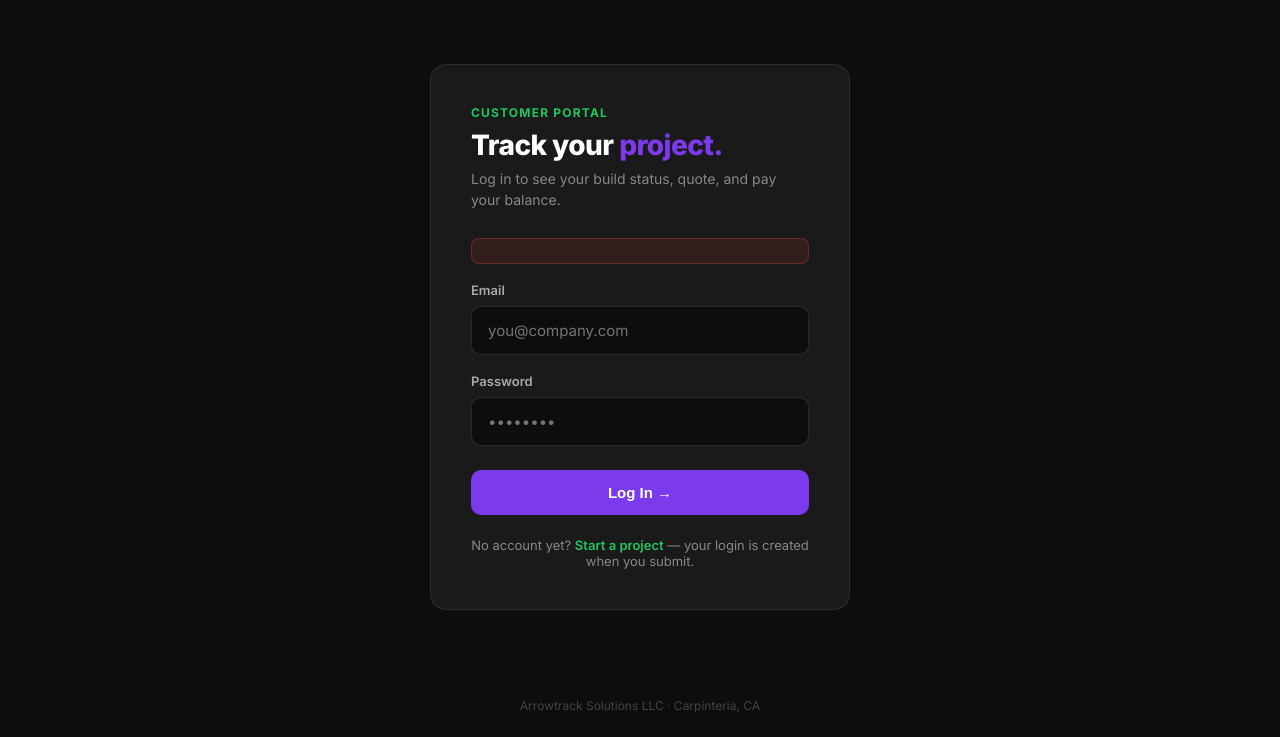
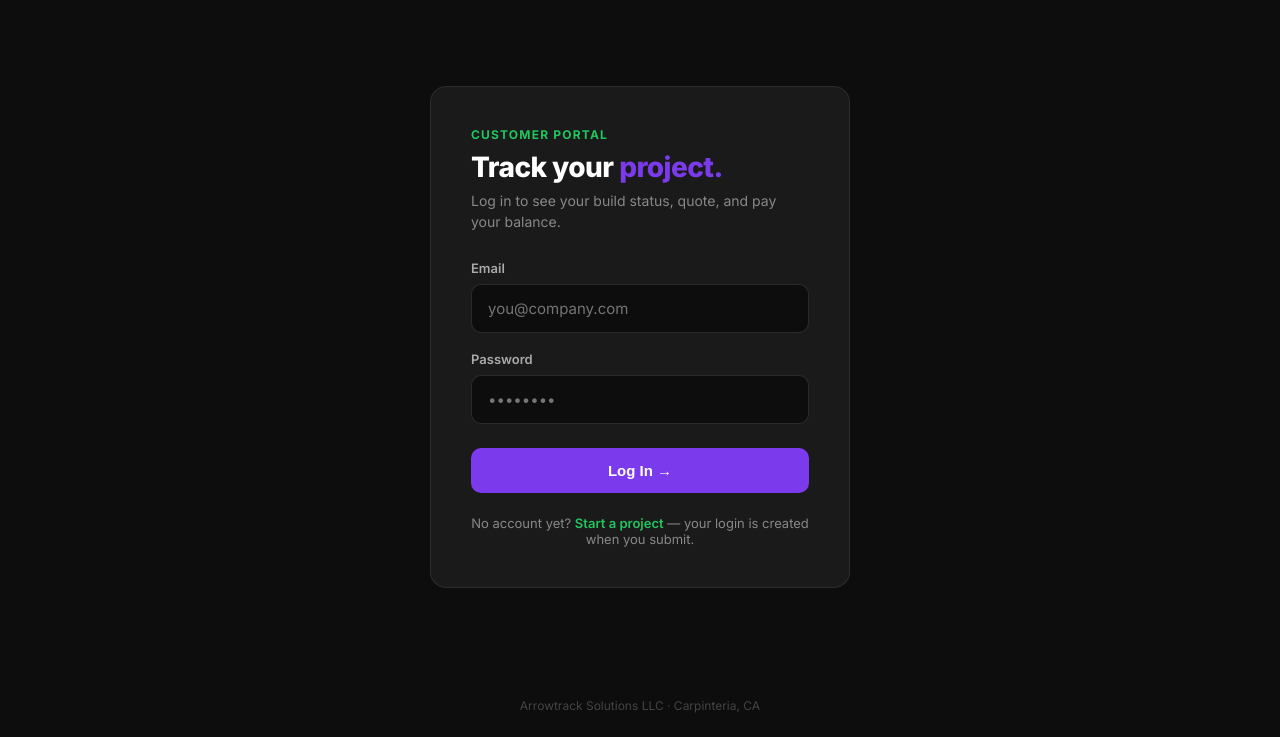
Before and after one commit to mcnancarrow/arrowtrack-dev-services, a website: page public/login.html in a window 1280 px wide. Shown: the part 63-800 px from the top of the page. Drawn offline with Linux system fonts and the light colour scheme; no server answers.

Commit message:
Fix empty red error stripe always showing on login page
Error div had 'error' class hardcoded in HTML — now hidden by default,
only shown via JS when an actual login error occurs.

Co-Authored-By: Claude Sonnet 4.6 <noreply@anthropic.com>

```diff
--- a/public/login.html
+++ b/public/login.html
@@ -50,7 +50,7 @@
     <h1>Track your <span>project.</span></h1>
     <p class="sub">Log in to see your build status, quote, and pay your balance.</p>
 
-    <div class="msg error" id="errorMsg"></div>
+    <div class="msg" id="errorMsg" style="display:none;"></div>
 
     <div class="field">
       <label>Email</label>
```
